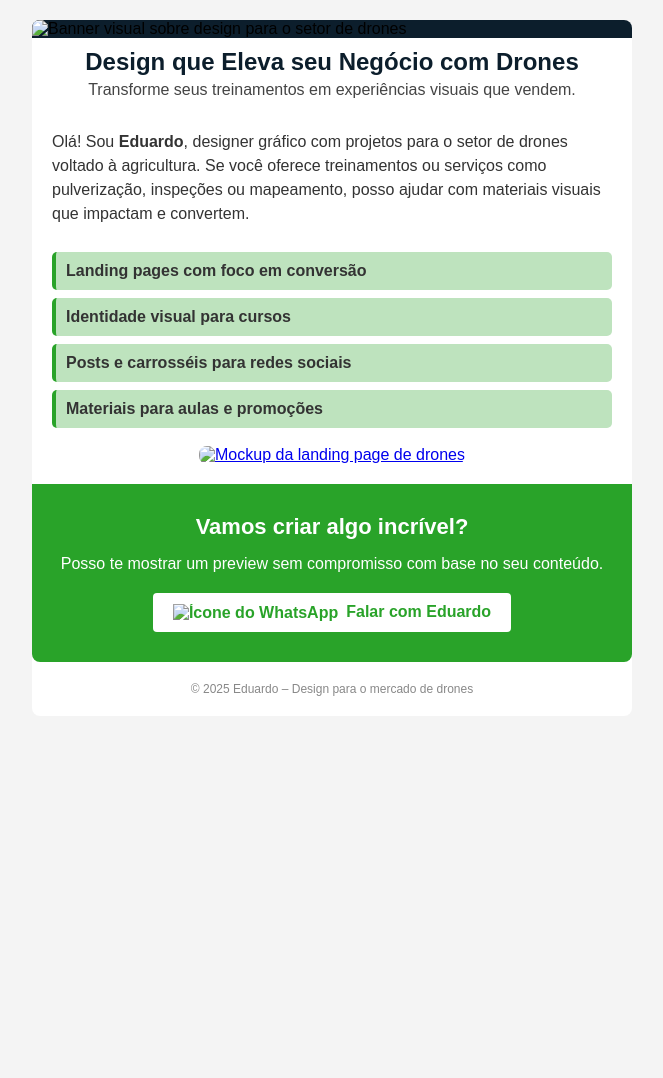
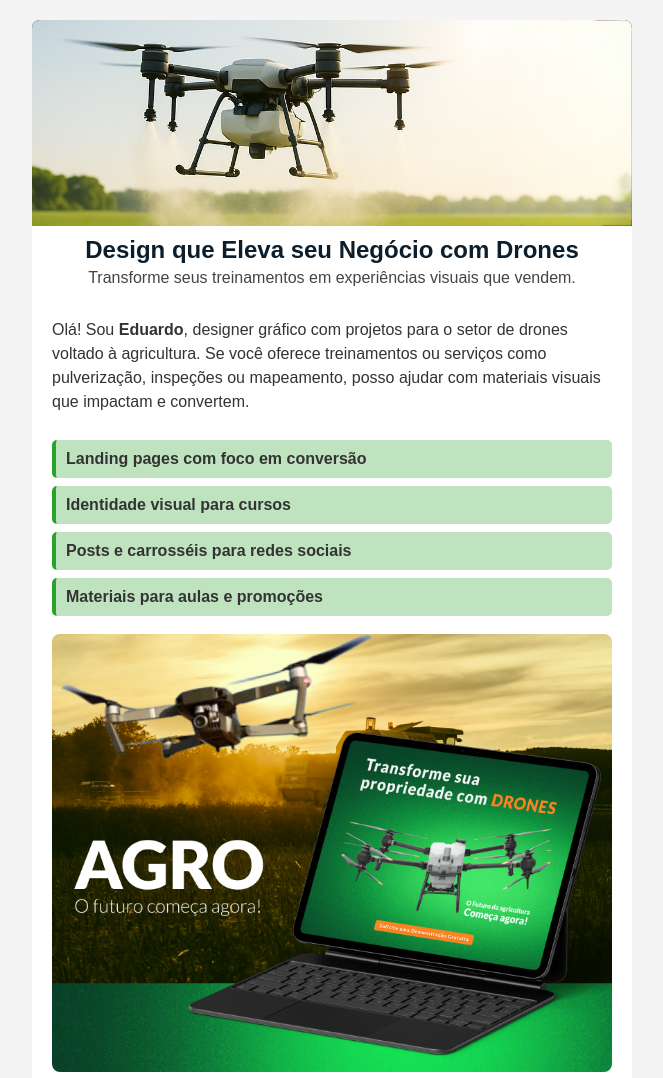
Before and after one commit to ribeiroedu88/Drone_email, a plain HTML site: page index.html in a window 1280 px wide. Shown: the top 1078 px of the page, without its empty margins (308-971 px from the left). Before the commit the page ends 800 px from the top, so only its background shows below. Drawn offline with Linux system fonts and the light colour scheme; the site is published under a folder, as on GitHub Pages, so addresses that start at the root find nothing.

Commit message:
Alteração de barra

```diff
--- a/index.html
+++ b/index.html
@@ -14,7 +14,7 @@
           <!-- Banner -->
           <tr>
             <td style="background-color:#0c1e2c;">
-              <img src="/imagens/banner-head.png" alt="Banner visual sobre design para o setor de drones" style="width:100%; display:block;">
+              <img src="imagens/banner-head.png" alt="Banner visual sobre design para o setor de drones" style="width:100%; display:block;">
             </td>
           </tr>
 
@@ -57,7 +57,7 @@
           <tr>
             <td style="padding:10px 20px 20px; text-align:center;">
               <a href="https://www.figma.com/proto/kvZMeSUoMFeCs9IkSBLFrD/Drone?node-id=35-587" target="_blank" rel="noopener noreferrer">
-                <img src="/imagens/capa.png" alt="Mockup da landing page de drones" style="width:100%; max-width:560px; border-radius:8px;">
+                <img src="imagens/capa.png" alt="Mockup da landing page de drones" style="width:100%; max-width:560px; border-radius:8px;">
               </a>
             </td>
           </tr>
@@ -68,7 +68,7 @@
               <h2 style="margin:0 0 15px; font-size:22px;">Vamos criar algo incrível?</h2>
               <p style="margin:0 0 20px;">Posso te mostrar um preview sem compromisso com base no seu conteúdo.</p>
               <a href="https://wa.me/5511991834679" target="_blank" rel="noopener noreferrer" style="background-color:#ffffff; color:#29a329; padding:10px 20px; border-radius:4px; text-decoration:none; font-weight:bold; display:inline-block;">
-                <img src="/imagens/whatsapp.svg" alt="Ícone do WhatsApp" style="vertical-align:middle; width:20px; margin-right:8px;">Falar com Eduardo
+                <img src="imagens/whatsapp.svg" alt="Ícone do WhatsApp" style="vertical-align:middle; width:20px; margin-right:8px;">Falar com Eduardo
               </a>
             </td>
           </tr>
```
